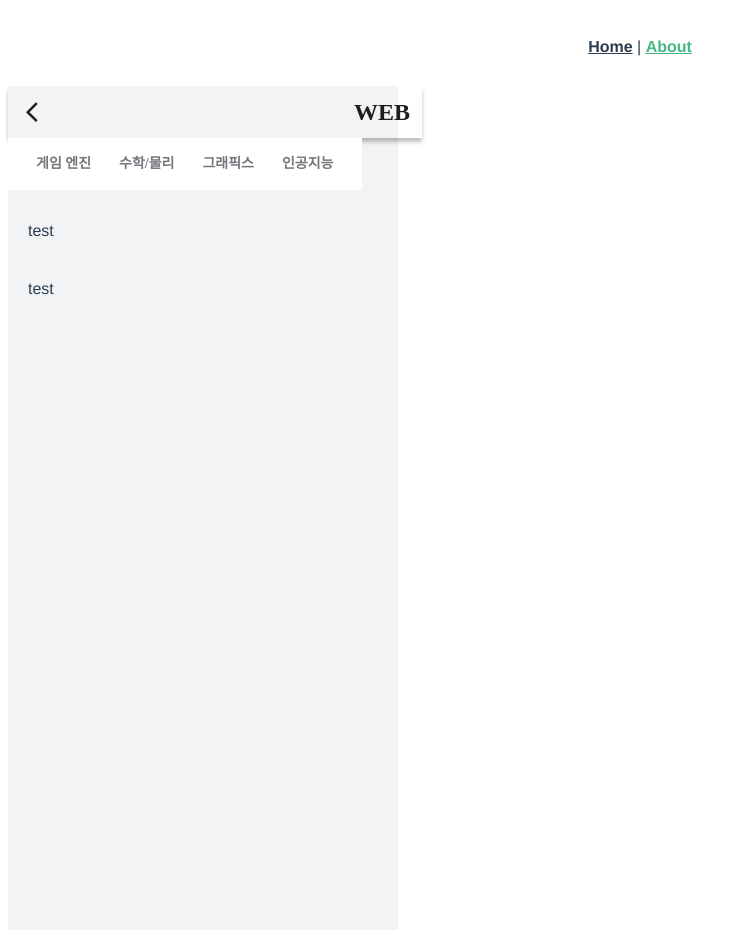
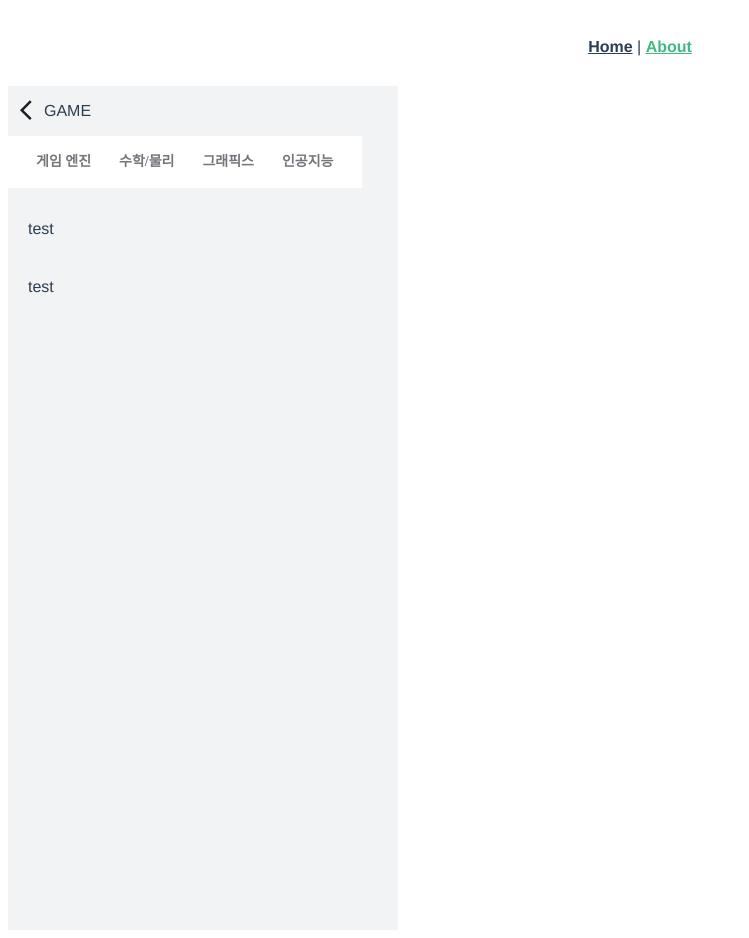
Before and after one commit to jiwon79/cogil, a Vue app: page /about in a window 1280 px wide. Shown: the whole page, without its empty margins (0-749 px from the left). Built offline with nearby package versions, Linux system fonts and the light colour scheme.

Commit message:
:sparkles: AboutView 에 헤더 추가

```diff
--- a/src/views/AboutView.vue
+++ b/src/views/AboutView.vue
@@ -1,23 +1,22 @@
 <template>
-  <div class = "iphone14">
-    <header class = "header">
-      <img src="@/assets/Arrow.svg" alt="BackImage" class="custom-image" @click="goBack"/>
-      <div class = "header-text">WEB</div>
-    </header>
+    <div class="iphone14">
+        <MainHeader title="GAME"/>
         <!-- 전체 분야, 아마 이것도 merge할 때 리스트 인덱스 받아와야 할 듯 싶음 -->
         <div>
-      <ButtonSelect />
+            <ButtonSelect/>
         </div>
     </div>
 </template>
 
 <script>
+import MainHeader from '../components/MainHeader.vue';
 import ButtonSelect from './AboutButtonSelect.vue';
 
 export default {
   name: 'SubjectPage',
   components: {
     ButtonSelect,
+      MainHeader,
   },
   methods: {
     goBack() {
```
Lines whose indentation alone changed are shown as unchanged.
